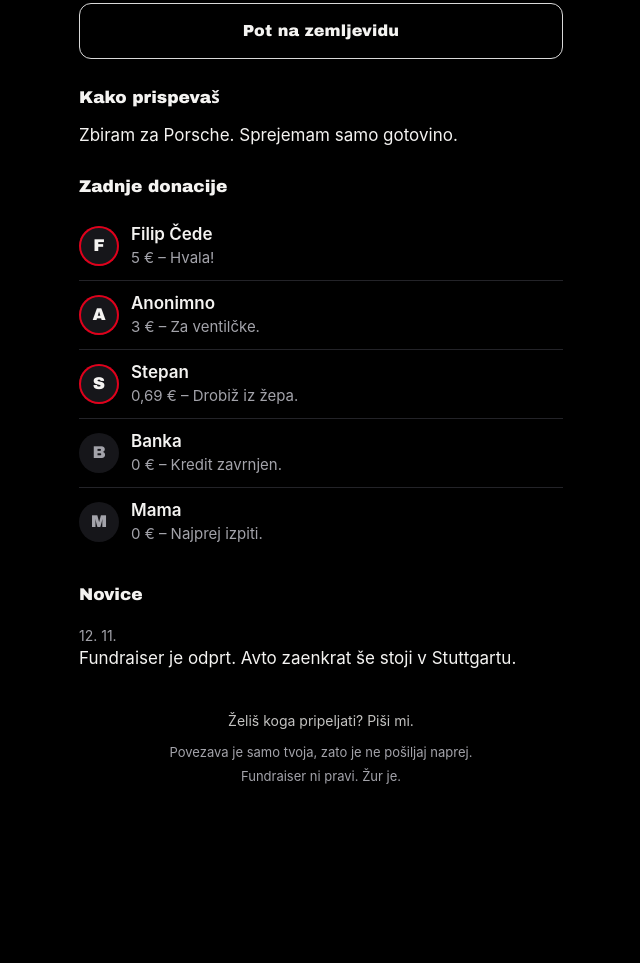
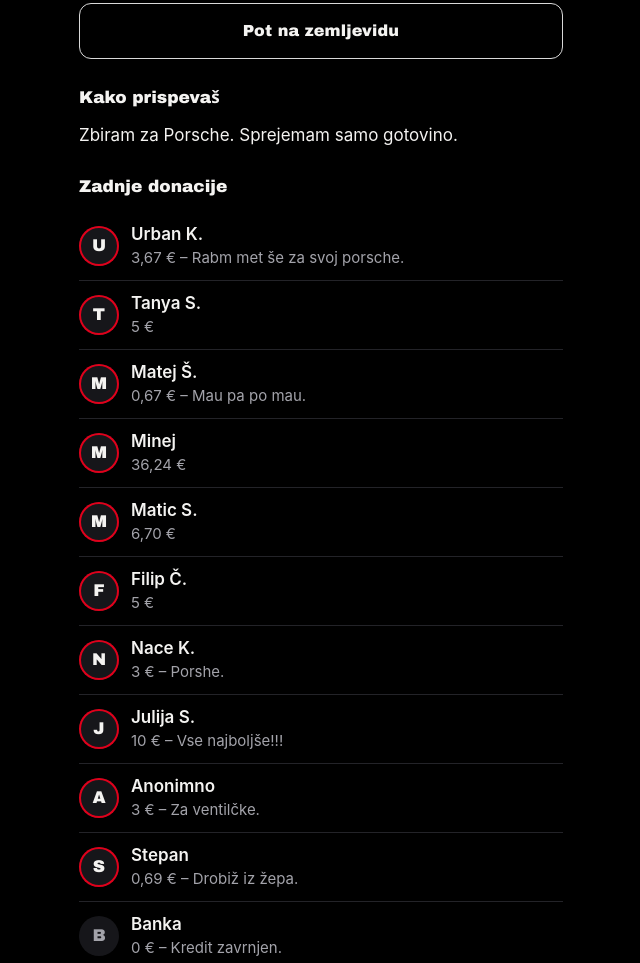
Before and after one commit to stefikus67/zur20, a plain HTML site: page index.html in a window 1280 px wide. Shown: the part 1986-2949 px from the top of the page, without its empty margins (319-959 px from the left). Before the commit the page ends 2778 px from the top, so only its background shows below. Drawn offline with Linux system fonts and the light colour scheme; a web font is replaced by a local one.

Commit message:
Real Porsche gifts 12. 11.: 73,97 EUR, 8 donors listed
Co-Authored-By: Claude Opus 5.5 <noreply@anthropic.com>

```diff
--- a/config.js
+++ b/config.js
@@ -25,11 +25,18 @@ window.RSVP_CONFIG = {
   revolutUrl: 'https://revolut.me/stepan_privalov',
 
   // The joke progress bar. Bump "raised" for the "fundraiser update" DM.
-  fund: { raised: 8.69, goal: 287430, car: 'Porsche 911 GT3 RS' },
+  fund: { raised: 73.97, goal: 287430, car: 'Porsche 911 GT3 RS' },
 
-  // Joke donations list (amount 0 is fine). Max 8 shown.
+  // Donations, newest first. Real ones from Revolut 12. 11. (70,28 EUR) + the joke base. Max 12 shown.
   donations: [
-    { who: 'Filip Čede', amount: 5, note: 'Hvala!' },
+    { who: 'Urban K.', amount: 3.67, note: 'Rabm met še za svoj porsche.' },
+    { who: 'Tanya S.', amount: 5, note: '' },
+    { who: 'Matej Š.', amount: 0.67, note: 'Mau pa po mau.' },
+    { who: 'Minej', amount: 36.24, note: '' },
+    { who: 'Matic S.', amount: 6.70, note: '' },
+    { who: 'Filip Č.', amount: 5, note: '' },
+    { who: 'Nace K.', amount: 3, note: 'Porshe.' },
+    { who: 'Julija S.', amount: 10, note: 'Vse najboljše!!!' },
     { who: 'Anonimno', amount: 3, note: 'Za ventilčke.' },
     { who: 'Stepan', amount: 0.69, note: 'Drobiž iz žepa.' },
     { who: 'Banka', amount: 0, note: 'Kredit zavrnjen.' },
--- a/index.html
+++ b/index.html
@@ -573,7 +573,7 @@
       { who: 'Mama', amount: 0, note: 'Najprej izpiti.' }
     ];
     var list = $('donList'), paid = 0;
-    dons.slice(0, 8).forEach(function (d) {
+    dons.slice(0, 12).forEach(function (d) {
       if (!d || typeof d.who !== 'string' || !d.who.trim()) return;
       var amt = Number(d.amount) || 0; if (amt > 0) paid++;
       var li = document.createElement('li');
```
